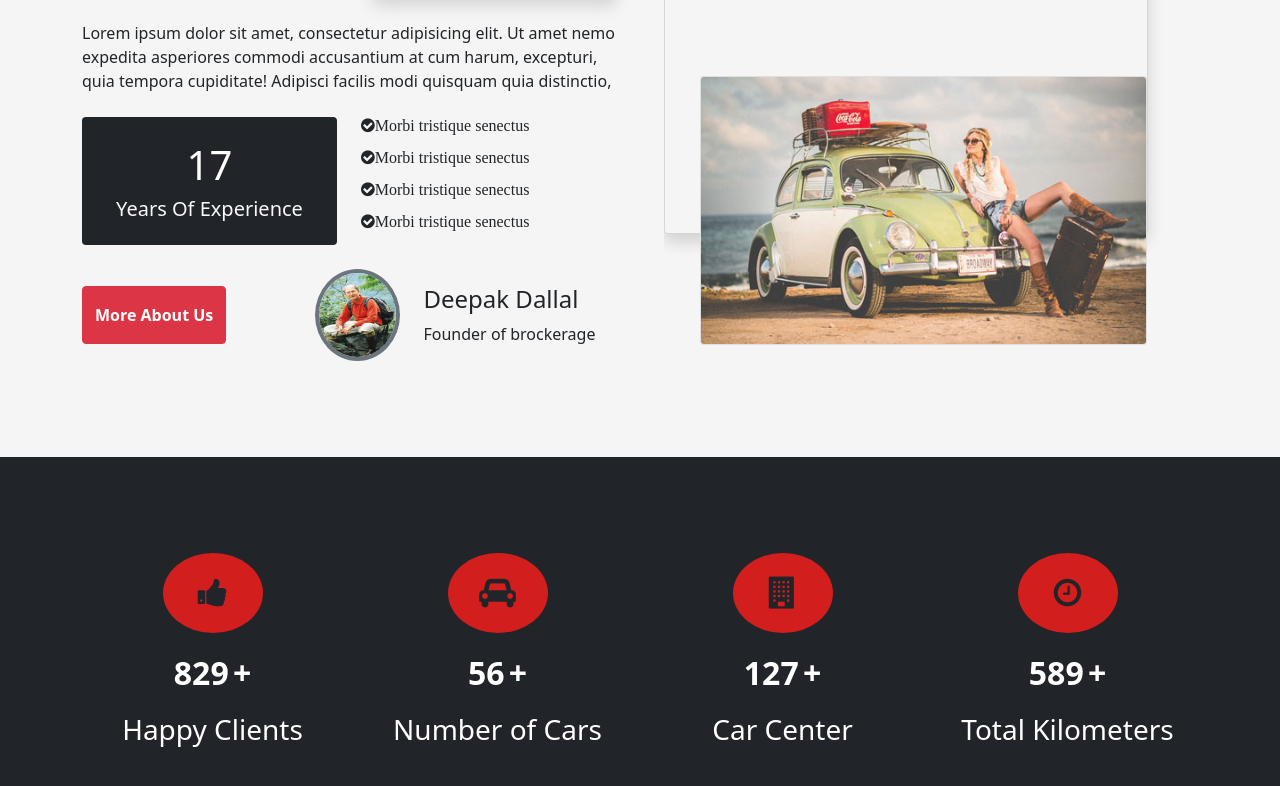
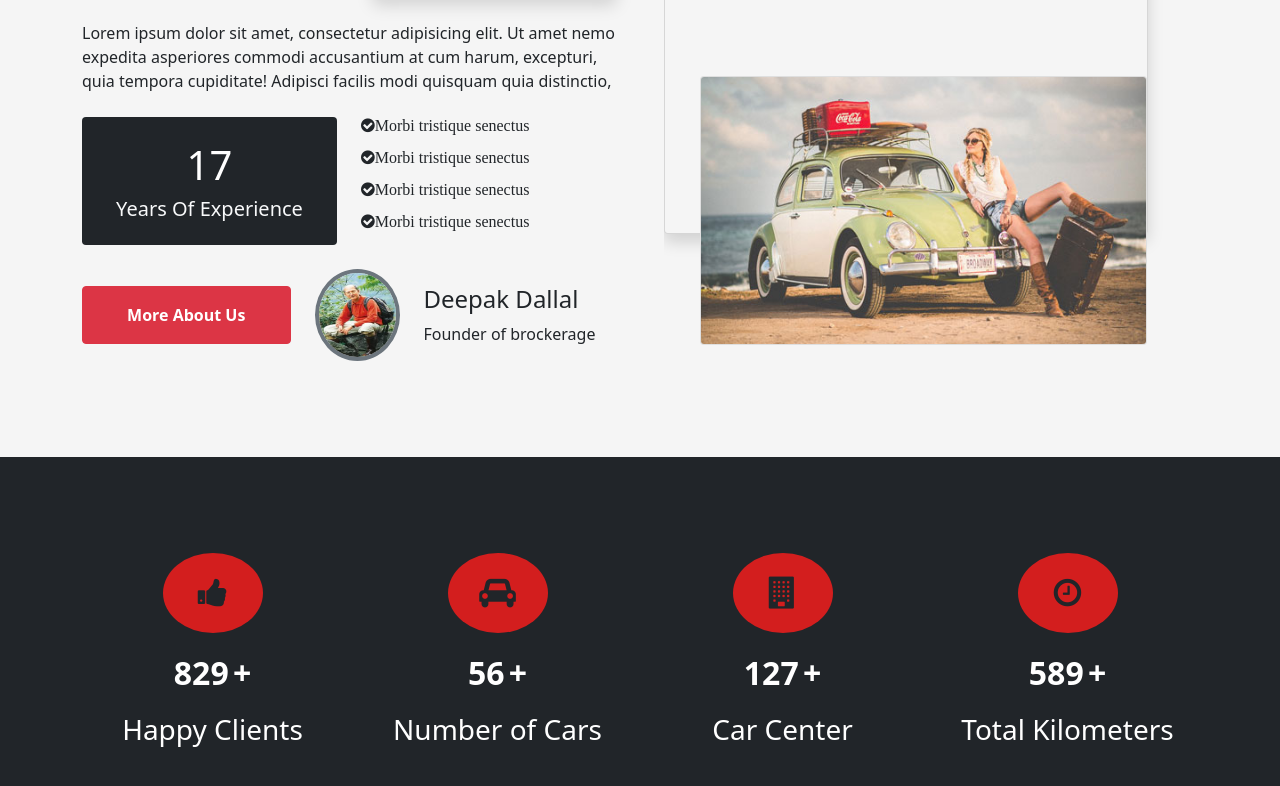
Before and after one commit to kushwaha-Prashant/car-rental-website, a plain HTML site: page index.html in a window 1280 px wide. Shown: the part 2045-2831 px from the top of the page. Drawn offline with Linux system fonts and the light colour scheme; files whose address does not match are found by name.

Commit message:
Update sweety.css

```diff
--- a/sweety.css
+++ b/sweety.css
@@ -50,7 +50,8 @@ a
 {
 	background:red;
 	color:white;
-}.mybtn-hover2
+}
+.mybtn-hover2
 {
 	background:white;
 	color:black;
@@ -171,7 +172,6 @@ a
 .radius-vision-h:hover
 {
 		border-radius:10px;
-		background;
 }
 
 .logo span:hover
@@ -253,7 +253,6 @@ background: linear-gradient(to right, #ff8008, #ffc837);
     box-shadow: 2 8px 32px rgba(0, 0, 0, 0.25);
     color: #fff;
 }
-}
 
 /* HEADER */
 .modal-header {
@@ -318,7 +317,7 @@ background: linear-gradient(to right, #ff8008, #ffc837);
 
 .width
 {
-	    width: stretch;
+	    width: 100%;
 }
 
 .counter-item-icon
```
